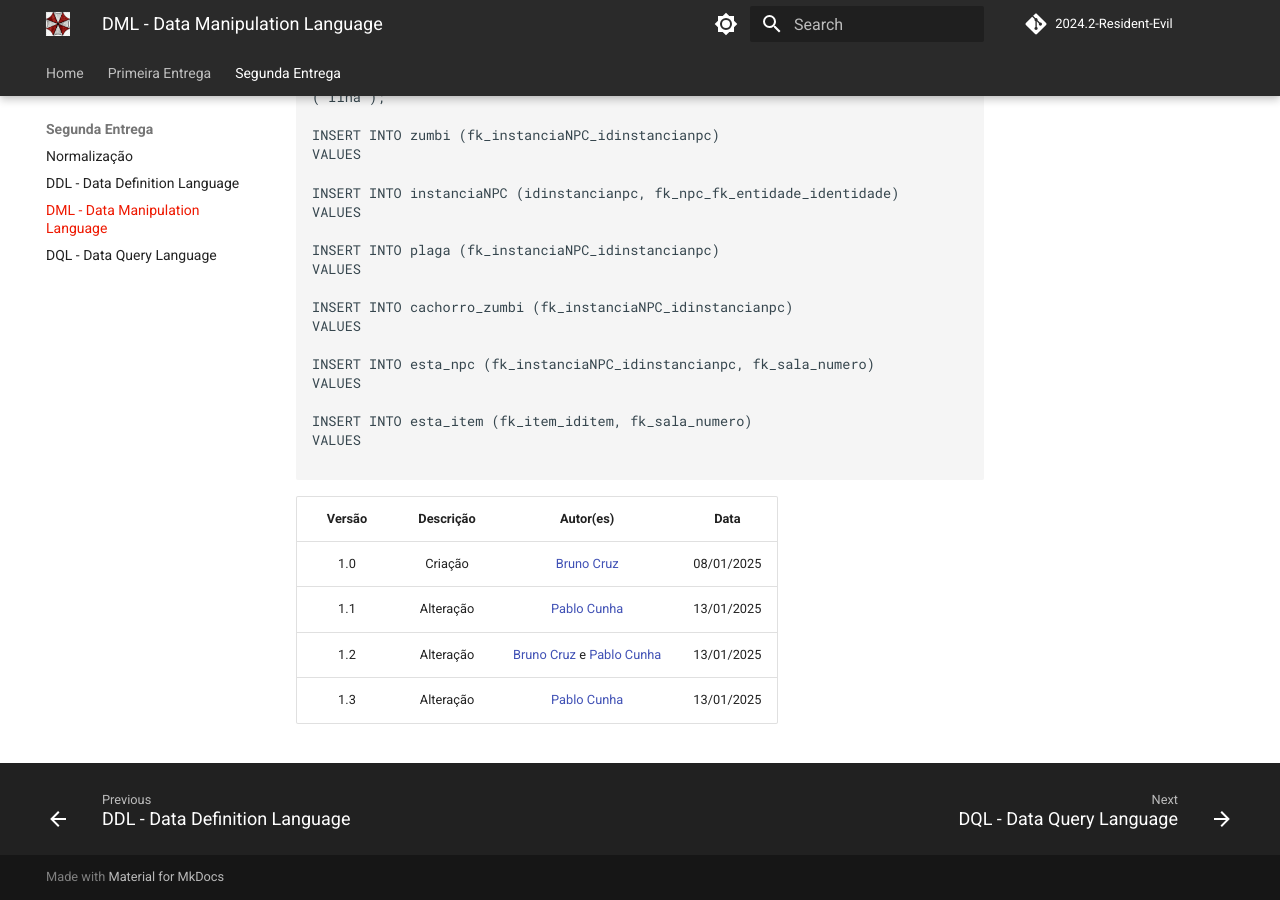
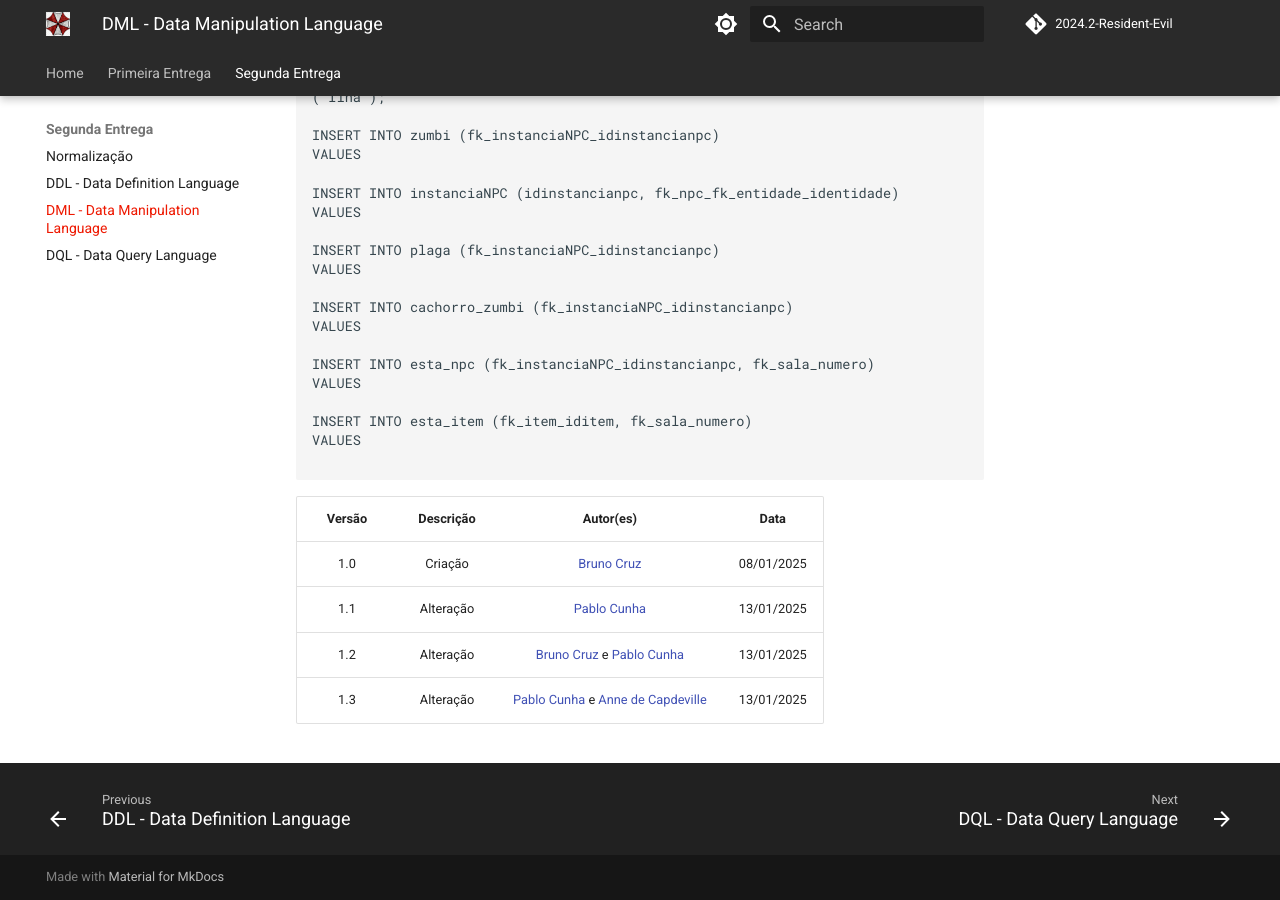
Before and after one commit to SBD1/2024.2-Resident-Evil, an MkDocs documentation site: the page built from docs/entrega2/dml.md, in a window 1280 px wide and 900 px high, scrolled down 3241 px. Built offline with MkDocs 1.6.1 and Material for MkDocs 9.7.7, drawn with Linux system fonts in a browser that asks for light colours; comment, search, counter and statistics services are not loaded.

Commit message:
Update dml.md

```diff
--- a/docs/entrega2/dml.md
+++ b/docs/entrega2/dml.md
@@ -188,4 +188,4 @@ VALUES
 |  1.0   |  Criação  | [Bruno Cruz](https://github.com/Brunocrzz) | 08/01/2025 |
 |  1.1   | Alteração | [Pablo Cunha](https://github.com/pabloo8)  | 13/01/2025 |
 |  1.2   | Alteração | [Bruno Cruz](https://github.com/Brunocrzz) e [Pablo Cunha](https://github.com/pabloo8)  | 13/01/2025 |
-|  1.3   | Alteração | [Pablo Cunha](https://github.com/pabloo8)  | 13/01/2025 |
+|  1.3   | Alteração | [Pablo Cunha](https://github.com/pabloo8) e [Anne de Capdeville](https://github.com/nanecapde) | 13/01/2025 |
```
